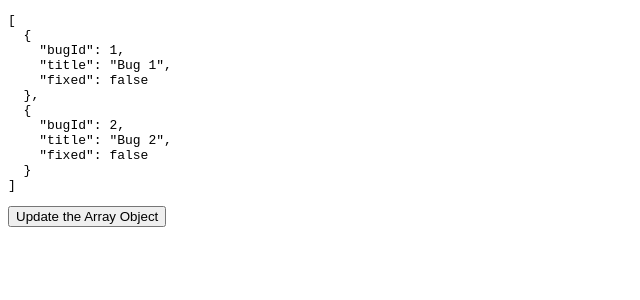
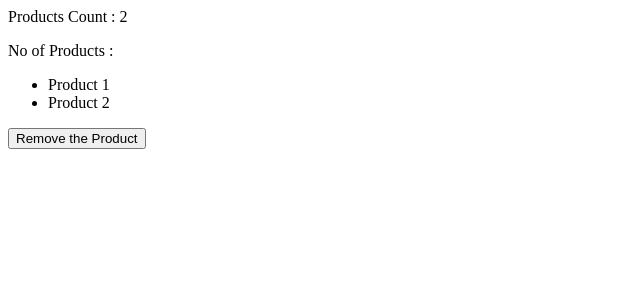
Before and after one commit to Murugananthstr/FullCourseReact18withTypeScript, a React (Vite) app in the folder react-app/: page / in a window 1280 px wide. Shown: the top 300 px of the page, without its empty margins (0-640 px from the left). Built offline with nearby package versions, Linux system fonts and the light colour scheme.

Commit message:
Sharing state between Components

```diff
--- a/react-app/src/App.tsx
+++ b/react-app/src/App.tsx
@@ -3,33 +3,26 @@ import Button from "./components/Button/Button";
 import Like from "./components/Like/Like";
 import Message from "./components/Message";
 import produce from "immer";
+import NavBar from "./components/NavBar";
+import ShoppingCart, { Product } from "./components/ShoppingCart";
 
 function App() {
-  const [bugs, setBugs] = useState([
-    { bugId: 1, title: "Bug 1", fixed: false },
-    { bugId: 2, title: "Bug 2", fixed: false },
-  ]);
+  const items: Product[] = [
+    { productId: 1, title: "Product 1" },
+    { productId: 2, title: "Product 2" },
+  ];
 
-  const handleUpdateClick = () => {
-    // Updating the array object
-    // setBugs(
-    //   bugs.map((bug) => (bug.bugId === 2 ? { ...bug, fixed: true } : bug))
-    // );
+  const [products, setProducts] = useState(items);
 
-    // updating the object using immer produce function
-    setBugs(
-      produce((draft) => {
-        const bug = draft.find((bug) => bug.bugId == 1);
-        if (bug) bug.fixed = true;
-      })
-    );
+  const handleRemovProduct = () => {
+    setProducts(products.filter((x) => x.productId != 2));
   };
 
   return (
     <div>
-      <pre>{JSON.stringify(bugs, null, 2)}</pre>
-
-      <button onClick={handleUpdateClick}>Update the Array Object</button>
+      <NavBar noOfProducts={products.length} />
+      <ShoppingCart products={products} />
+      <button onClick={handleRemovProduct}>Remove the Product</button>
     </div>
   );
 }
--- /dev/null
+++ b/react-app/src/components/NavBar.tsx
@@ -0,0 +1,11 @@
+import React from "react";
+
+interface NavBarProps {
+  noOfProducts: number;
+}
+
+const NavBar = ({ noOfProducts }: NavBarProps) => {
+  return <div>Products Count : {noOfProducts}</div>;
+};
+
+export default NavBar;
--- /dev/null
+++ b/react-app/src/components/ShoppingCart.tsx
@@ -0,0 +1,25 @@
+import React from "react";
+
+export interface Product {
+  productId: number;
+  title: string;
+}
+
+interface ShoppingCartProps {
+  products: Product[];
+}
+
+const ShoppingCart = ({ products }: ShoppingCartProps) => {
+  return (
+    <div>
+      <p> No of Products :</p>
+      <ul>
+        {products.map((x) => (
+          <li key={x.productId}>{x.title}</li>
+        ))}
+      </ul>
+    </div>
+  );
+};
+
+export default ShoppingCart;
```
